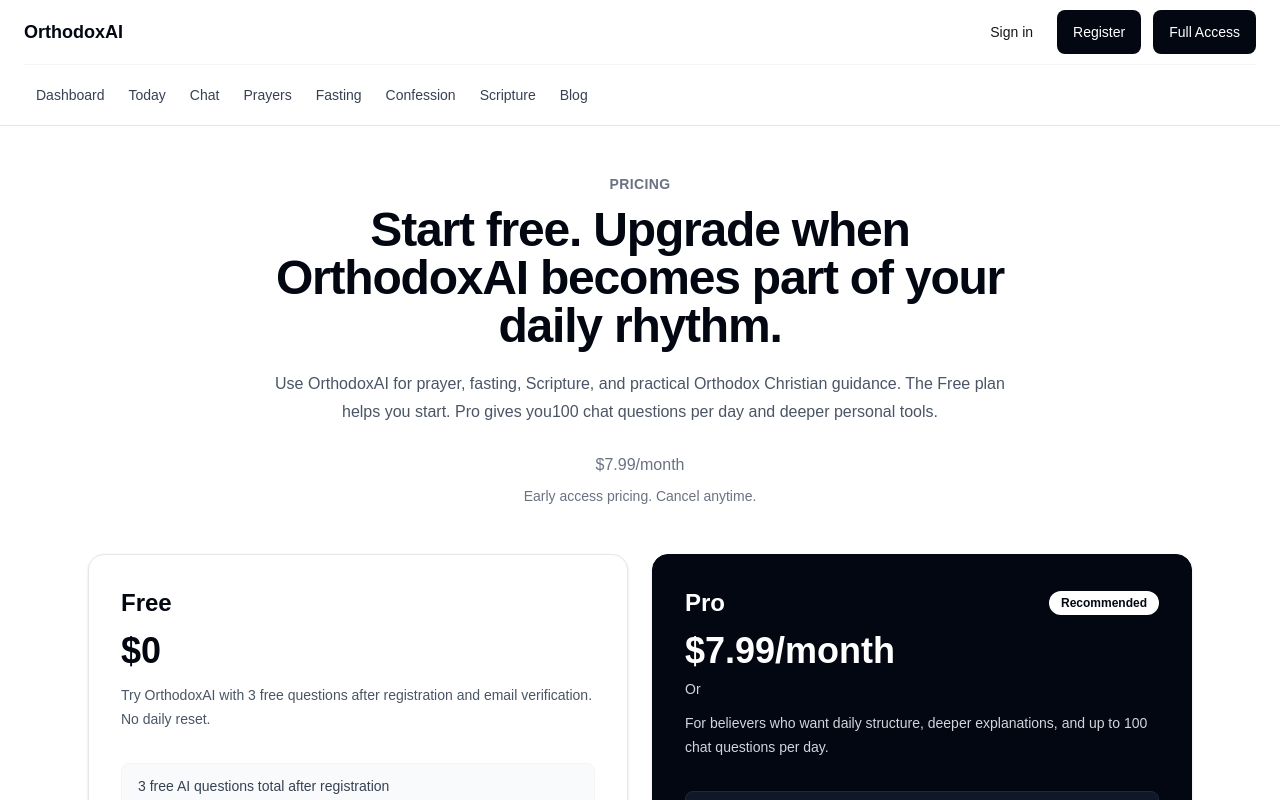
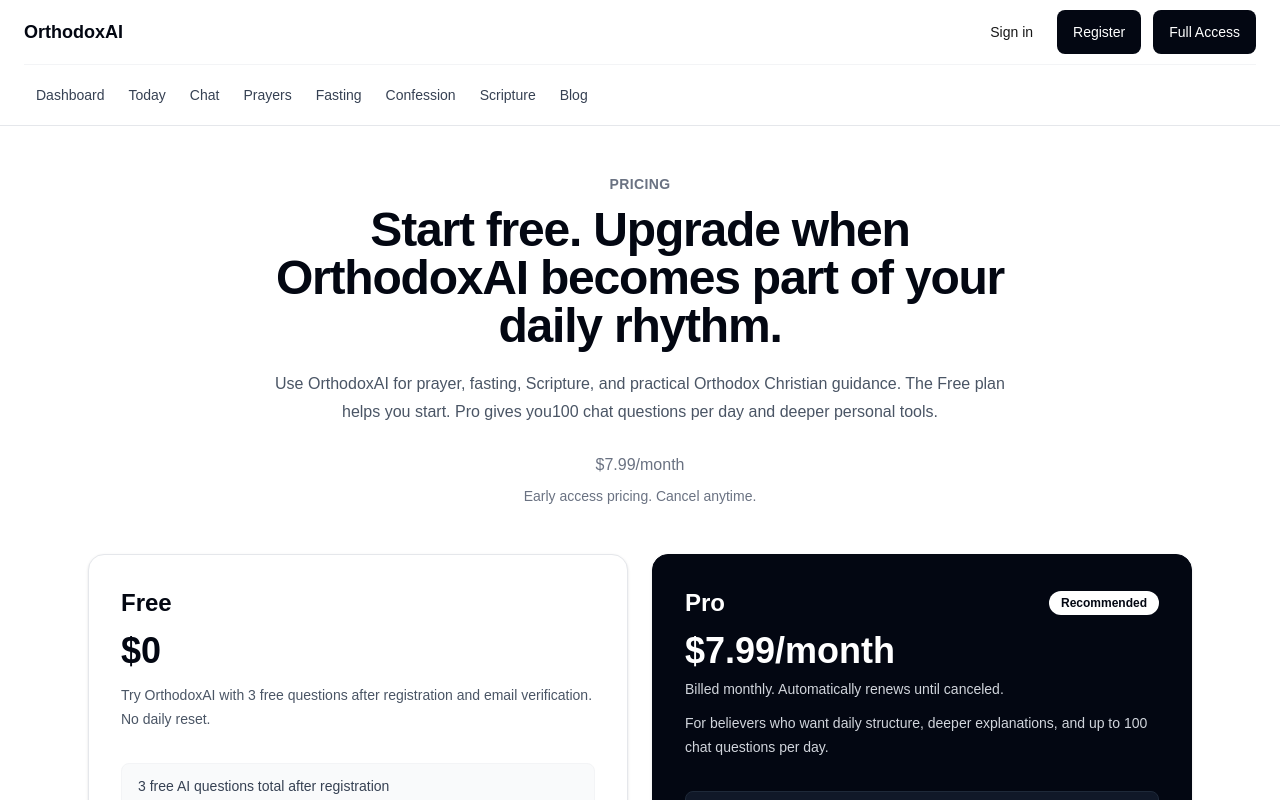
Before and after one commit to triplnj/orthodox-ai, a Next.js app: page /pricing in a window 1280 px wide. Shown: the top 800 px of the page. Built offline with nearby package versions, Linux system fonts and the light colour scheme; no server answers.

Commit message:
Align Paddle domain approval disclosures: src/components/pricing/PricingCards.tsx

```diff
--- a/src/components/pricing/PricingCards.tsx
+++ b/src/components/pricing/PricingCards.tsx
@@ -56,7 +56,7 @@ export function PricingCards() {
           </p>
 
           <p className="mt-2 text-sm text-gray-300">
-            Or {productCopy.proPlan.yearlyPrice}
+            Billed monthly. Automatically renews until canceled.
           </p>
 
           <p className="mt-3 text-sm leading-6 text-gray-300">
```
